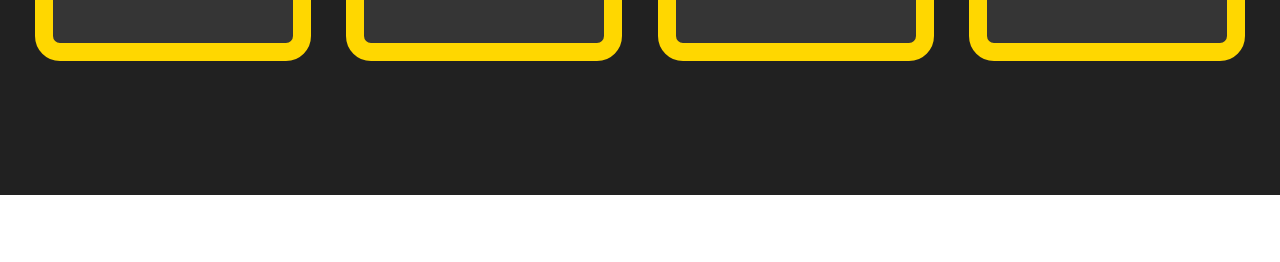
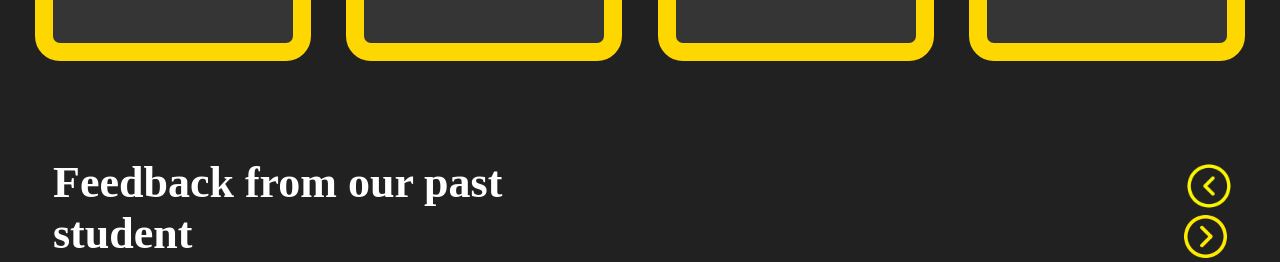
Before and after one commit to Atikkhan365/underratedcoder, a plain HTML site: page index.html in a window 1280 px wide. Shown: the part 2279-2541 px from the top of the page. Before the commit the page ends 2474 px from the top, so only its background shows below. Drawn offline with Linux system fonts and the light colour scheme.

Commit message:
le re lund ke

```diff
--- a/index.html
+++ b/index.html
@@ -145,21 +145,21 @@
         <h1 id="join">Join our community!</h1>
         <div class="boxes1">
             <div class="box41">
-                <h1  class="apps">3K+</h1>
+                <h1 class="apps">3K+</h1>
                 <div style="display: flex;">
                     <h1 class="apk">YOUTUBE</h1>
                     <img src="img/ytlogo.png" class="iconyt" alt="">
                 </div>
             </div>
             <div class="box42">
-                <h1  class="apps">20K+</h1>
+                <h1 class="apps">20K+</h1>
                 <div style="display: flex;">
                     <h1 class="apk">Instagram</h1>
                     <img src="img/insta.png" class="iconit" alt="">
                 </div>
             </div>
             <div class="box43">
-                <h1  class="apps">3K+</h1>
+                <h1 class="apps">3K+</h1>
                 <div style="display: flex;">
                     <h1 class="apk">LinkedIn</h1>
                     <img src="img/linkedin-logo-3.png" class="iconli" alt="">
@@ -173,7 +173,17 @@
                 </div>
             </div>
         </div>
+        <div style="display: flex;">
+            <h1 class="feed">Feedback from our past student</h1>
+
+            <div style="    margin-top: 100px;
+    margin-left: 536px;">
+                <img class="next" src="img/back (2).png" width="50px" alt="">
+                <img class="next" src="img/next (1).png" width="43px" alt="">
             </div>
+        </div>
+
+
 
 </body>
 
--- a/style.css
+++ b/style.css
@@ -323,7 +323,7 @@ span p {
 
 .container4 {
     width: 100%;
-    height: 550px;
+    height: auto;
     background-color: #212121;
 }
 
@@ -415,3 +415,9 @@ span p {
     margin-top: 16px;
     margin-left: 12px;
 }
+.feed{
+    margin-top: 96px;
+    margin-left: 53px;
+    color: white;
+    font-size: 44px;
+}
```
Also changed, not shown: img/back (2).png (added), img/next (1).png (added). Lines whose indentation alone changed are shown as unchanged.
